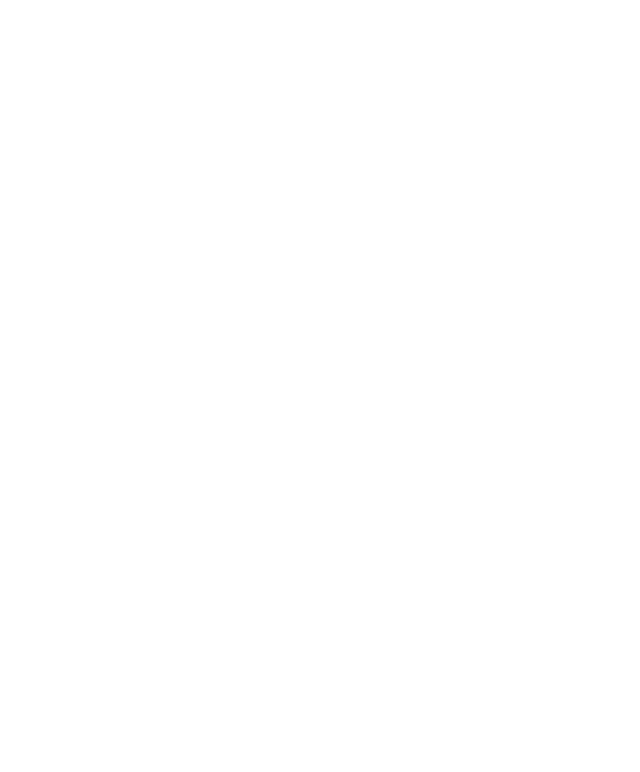
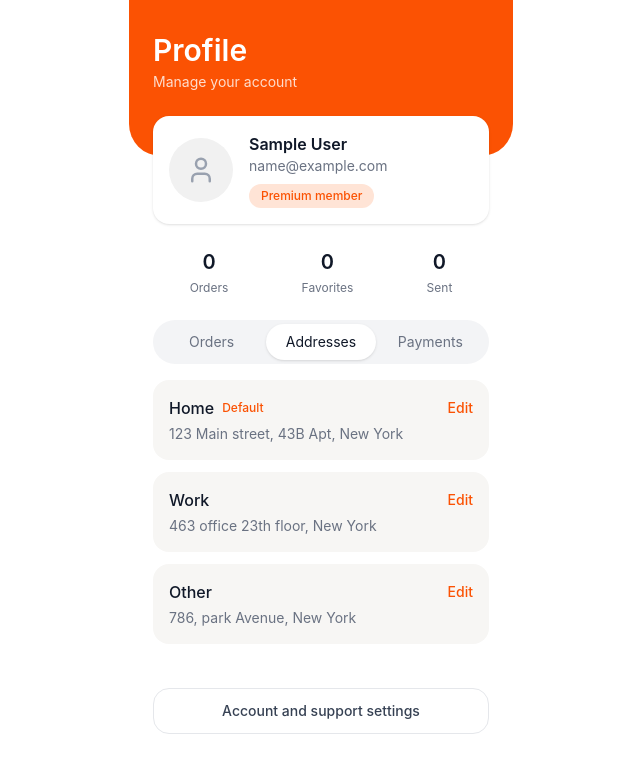
Before and after one commit to Sriramarjun2007/fooddelivery, a React app: page /profile in a window 1280 px wide. Before the commit this address had no page. Shown: the top 772 px of the page, without its empty margins (319-959 px from the left). Built offline with nearby package versions, Linux system fonts and the light colour scheme; sample sign-in values are in the browser's storage; the HTML template or start-up script is replaced by a standard one.

Commit message:
profile page  update

```diff
--- a/package.json
+++ b/package.json
@@ -11,6 +11,7 @@
   },
   "dependencies": {
     "@tailwindcss/vite": "^4.3.2",
+    "lucide-react": "^1.24.0",
     "react": "^19.2.7",
     "react-dom": "^19.2.7",
     "react-icons": "^5.7.0",
--- a/src/App.jsx
+++ b/src/App.jsx
@@ -11,7 +11,7 @@
 import Payment from "./pages/Payment";
 import PaymentSuccess from "./pages/PaymentSuccess";
 import OrderTracking from "./pages/OrderTracking";
-
+import Profile from "./pages/Profile";
 
 
 function App() {
@@ -30,6 +30,7 @@
         <Route path="/payment" element={<Payment />} />
         <Route path="/payment-success" element={<PaymentSuccess />} />
         <Route path="/tracking" element={<OrderTracking />} />
+        <Route path="/profile" element={<Profile/>}/>
       </Routes>
     </BrowserRouter>
   );
--- a/src/components/Footer.jsx
+++ b/src/components/Footer.jsx
@@ -51,7 +51,7 @@
 
         {/* Profile */}
         <div
-          onClick={() => alert("work in progress")}
+          onClick={() => navigate("/profile")}
           className={`flex flex-col items-center cursor-pointer ${
             location.pathname === "/profile"
               ? "text-[#FB5203]"
--- a/src/pages/Loginpage.jsx
+++ b/src/pages/Loginpage.jsx
@@ -22,9 +22,10 @@
     );
 
     if (user) {
+      localStorage.setItem("currentUser", JSON.stringify(user));
       alert("Login Successful");
       navigate("/home");
-    } else {
+} else {
       alert("Invalid Email or Password");
     }
   };
--- /dev/null
+++ b/src/pages/Profile.jsx
@@ -0,0 +1,273 @@
+import { useState, useEffect } from "react";
+import { useNavigate } from "react-router-dom";
+import {
+  User,
+  Bell,
+  Heart,
+  HelpCircle,
+  Settings,
+  LogOut,
+  ChevronRight,
+} from "lucide-react";
+
+const ORANGE = "#FB5203";
+const ORANGE_LIGHT = "#FFE4D6";
+
+const addresses = [
+  {
+    id: "home",
+    label: "Home",
+    tag: "Default",
+    detail: "123 Main street, 43B Apt, New York",
+  },
+  {
+    id: "work",
+    label: "Work",
+    tag: null,
+    detail: "463 office 23th floor, New York",
+  },
+  {
+    id: "other",
+    label: "Other",
+    tag: null,
+    detail: "786, park Avenue, New York",
+  },
+];
+
+const accountItems = [
+  { icon: User, title: "Personal info", subtitle: "Edit your personal information" },
+  { icon: Bell, title: "Notifications", subtitle: "Manage notification settings" },
+  { icon: Heart, title: "Favorites", subtitle: "View your favorite restaurants" },
+];
+
+const supportItems = [
+  { icon: HelpCircle, title: "Help center", subtitle: "Get help and support" },
+  { icon: Settings, title: "Settings", subtitle: "App preferences and settings" },
+];
+
+function StatBlock({ value, label }) {
+  return (
+    <div className="flex flex-col items-center">
+      <span className="text-xl font-semibold text-gray-900">{value}</span>
+      <span className="text-xs text-gray-500 mt-1">{label}</span>
+    </div>
+  );
+}
+
+function MenuRow({ icon: Icon, title, subtitle, onClick, danger }) {
+  return (
+    <button
+      onClick={onClick}
+      className={`w-full flex items-center gap-3 rounded-2xl px-4 py-3 mb-3 text-left transition-colors ${
+        danger ? "hover:bg-red-50" : "hover:bg-gray-50"
+      }`}
+      style={{ backgroundColor: danger ? "transparent" : "#F7F6F4" }}
+    >
+      {Icon && (
+        <span
+          className="flex items-center justify-center w-10 h-10 rounded-full shrink-0"
+          style={{
+            backgroundColor: danger ? "transparent" : ORANGE_LIGHT,
+            color: danger ? "#E23636" : ORANGE,
+          }}
+        >
+          <Icon size={18} />
+        </span>
+      )}
+      <span className="flex-1">
+        <span
+          className={`block text-sm font-medium ${
+            danger ? "text-red-500" : "text-gray-900"
+          }`}
+        >
+          {title}
+        </span>
+        {subtitle && (
+          <span className="block text-xs text-gray-500 mt-0.5">{subtitle}</span>
+        )}
+      </span>
+      {!danger && <ChevronRight size={16} className="text-gray-300" />}
+    </button>
+  );
+}
+
+export default function ProfilePage() {
+  const navigate = useNavigate();
+  const [screen, setScreen] = useState("profile"); // "profile" | "account"
+  const [tab, setTab] = useState("addresses"); // "orders" | "addresses" | "payments"
+
+  const [user, setUser] = useState({
+    name: "Guest",
+    email: "",
+    orders: 0,
+    favorites: 0,
+    sent: 0,
+  });
+
+  useEffect(() => {
+    const stored = JSON.parse(localStorage.getItem("currentUser"));
+    if (stored) {
+      setUser((prev) => ({
+        ...prev,
+        name: stored.name,
+        email: stored.email,
+        orders: stored.orders ?? 0,
+        favorites: stored.favorites ?? 0,
+        sent: stored.sent ?? 0,
+      }));
+    } else {
+      // No one logged in, send back to login
+      navigate("/loginpage");
+    }
+  }, [navigate]);
+
+  const handleLogout = () => {
+    localStorage.removeItem("currentUser");
+    navigate("/loginpage");
+  };
+
+  return (
+    <div className="max-w-sm mx-auto bg-white min-h-screen font-sans">
+      {screen === "profile" ? (
+        <>
+          {/* Header */}
+          <div
+            className="rounded-b-[32px] px-6 pt-8 pb-16"
+            style={{ backgroundColor: ORANGE }}
+          >
+            <h1 className="text-white text-3xl font-semibold">Profile</h1>
+            <p className="text-white/80 text-sm mt-1">Manage your account</p>
+          </div>
+
+          {/* Identity card */}
+          <div className="px-6 -mt-10">
+            <div className="bg-white rounded-2xl shadow-sm px-4 py-4 flex items-center gap-4">
+              <div
+                className="w-16 h-16 rounded-full flex items-center justify-center shrink-0"
+                style={{ backgroundColor: "#F1F1F1" }}
+              >
+                <User size={30} className="text-gray-400" />
+              </div>
+              <div className="flex-1 min-w-0">
+                <p className="font-semibold text-gray-900 truncate">{user.name}</p>
+                <p className="text-sm text-gray-500 truncate">{user.email}</p>
+                <span
+                  className="inline-block mt-2 text-xs font-medium px-3 py-1 rounded-full"
+                  style={{ backgroundColor: ORANGE_LIGHT, color: ORANGE }}
+                >
+                  Premium member
+                </span>
+              </div>
+            </div>
+          </div>
+
+          {/* Stats */}
+          <div className="flex justify-around px-6 mt-6">
+            <StatBlock value={user.orders} label="Orders" />
+            <StatBlock value={user.favorites} label="Favorites" />
+            <StatBlock value={user.sent} label="Sent" />
+          </div>
+
+          {/* Tabs */}
+          <div className="px-6 mt-6">
+            <div className="flex bg-gray-100 rounded-full p-1">
+              {["orders", "addresses", "payments"].map((t) => (
+                <button
+                  key={t}
+                  onClick={() => setTab(t)}
+                  className={`flex-1 text-sm py-2 rounded-full capitalize transition-colors ${
+                    tab === t ? "bg-white text-gray-900 shadow-sm" : "text-gray-500"
+                  }`}
+                >
+                  {t}
+                </button>
+              ))}
+            </div>
+          </div>
+
+          {/* Content */}
+          <div className="px-6 mt-4 pb-8">
+            {tab === "addresses" &&
+              addresses.map((a) => (
+                <div
+                  key={a.id}
+                  className="rounded-2xl px-4 py-4 mb-3"
+                  style={{ backgroundColor: "#F7F6F4" }}
+                >
+                  <div className="flex items-center justify-between">
+                    <div className="flex items-center gap-2">
+                      <span className="font-medium text-gray-900">{a.label}</span>
+                      {a.tag && (
+                        <span
+                          className="text-xs font-medium"
+                          style={{ color: ORANGE }}
+                        >
+                          {a.tag}
+                        </span>
+                      )}
+                    </div>
+                    <button
+                      className="text-sm font-medium"
+                      style={{ color: ORANGE }}
+                    >
+                      Edit
+                    </button>
+                  </div>
+                  <p className="text-sm text-gray-500 mt-1">{a.detail}</p>
+                </div>
+              ))}
+
+            {tab === "orders" && (
+              <p className="text-sm text-gray-400 text-center py-10">
+                Your order history will appear here.
+              </p>
+            )}
+
+            {tab === "payments" && (
+              <p className="text-sm text-gray-400 text-center py-10">
+                Your saved payment methods will appear here.
+              </p>
+            )}
+          </div>
+
+          {/* Link to account/support menu */}
+          <div className="px-6 pb-8">
+            <button
+              onClick={() => setScreen("account")}
+              className="w-full text-sm font-medium text-center py-3 rounded-2xl border border-gray-200 text-gray-700"
+            >
+              Account and support settings
+            </button>
+          </div>
+        </>
+      ) : (
+        <div className="px-6 pt-8 pb-8">
+          <button
+            onClick={() => setScreen("profile")}
+            className="text-sm text-gray-500 mb-6"
+          >
+            ← Back to profile
+          </button>
+
+          <h2 className="text-gray-400 text-sm font-medium tracking-wide mb-3">
+            ACCOUNT
+          </h2>
+          {accountItems.map((item) => (
+            <MenuRow key={item.title} {...item} />
+          ))}
+
+          <h2 className="text-gray-400 text-sm font-medium tracking-wide mt-6 mb-3">
+            SUPPORT
+          </h2>
+          {supportItems.map((item) => (
+            <MenuRow key={item.title} {...item} />
+          ))}
+
+          <div className="mt-6">
+            <MenuRow icon={LogOut} title="Logout" danger onClick={handleLogout} />
+          </div>
+        </div>
+      )}
+    </div>
+  );
+}
```
Also changed, not shown: 1 other file (tests, documents, lock files or other folders).
